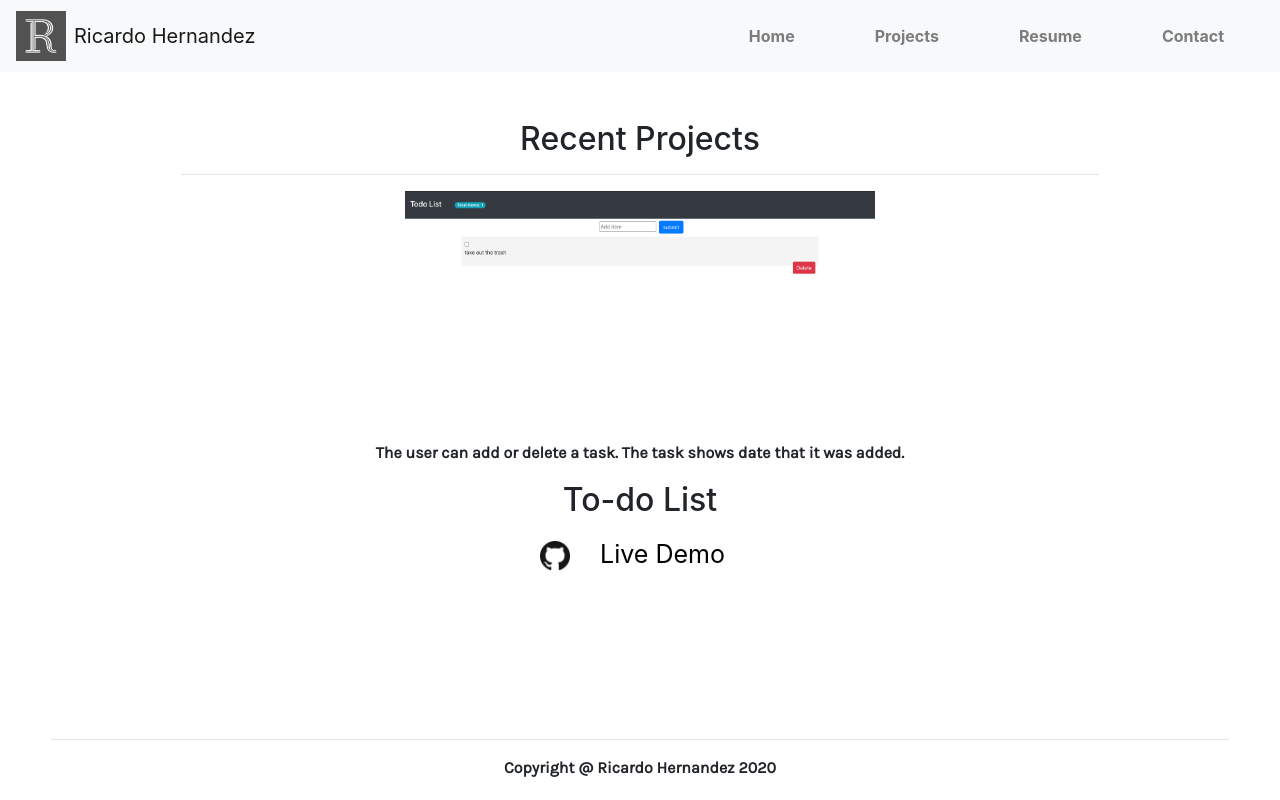
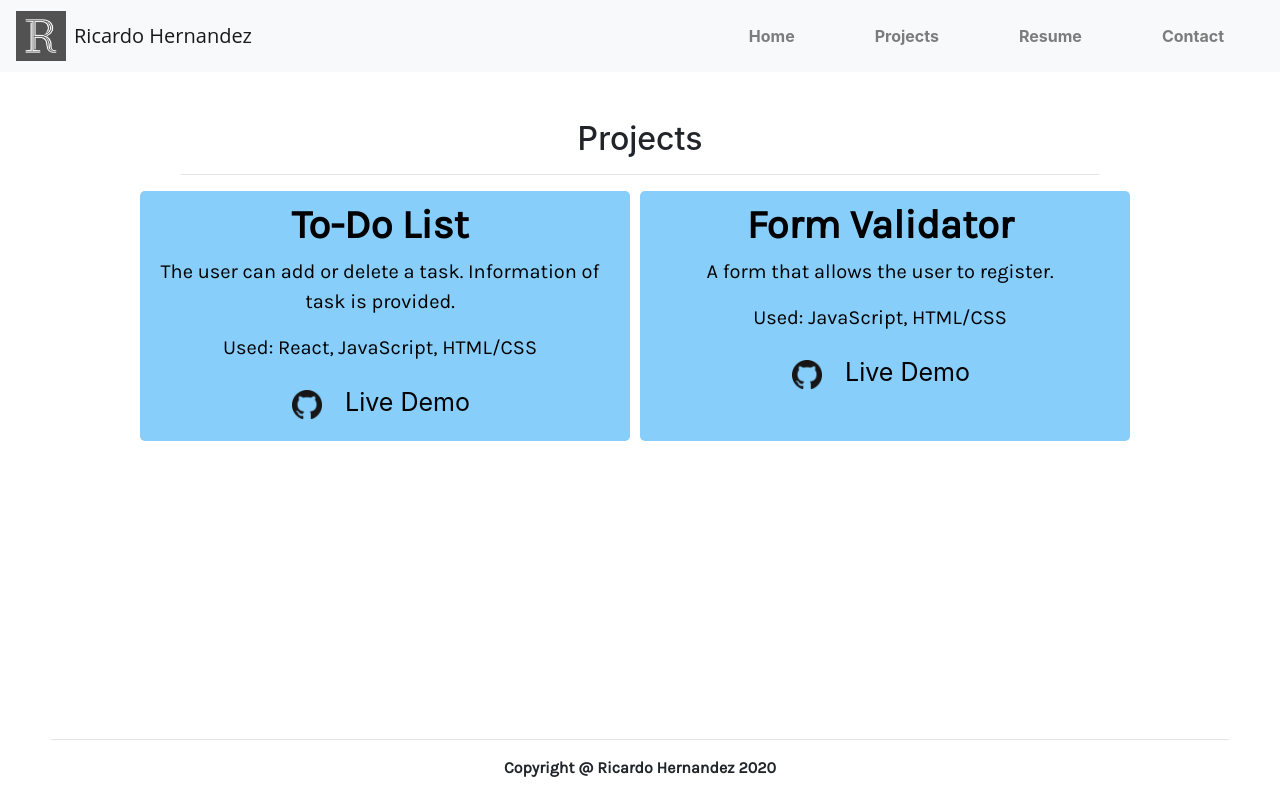
Before and after one commit to ricardoh19/Portfolio, a React (Create React App) app: page /projects in a window 1280 px wide. Built offline with nearby package versions, Linux system fonts and the light colour scheme.

Commit message:
Updated projects page

```diff
--- a/src/components/Contact/contact.jsx
+++ b/src/components/Contact/contact.jsx
@@ -7,7 +7,7 @@ class Contact extends Component {
         return (
             <div className="container">
                 <div className="text-center m-5">
-                    <h2>Contact me</h2><hr className="hr1"/>
+                    <h2>Contact me</h2><hr className="ml-5 mr-5"/>
                     <div class="logos">
                         <a target="_blank" href="https://linkedin.com/in/ricardo-hernandez-8242b474">
                             <img src={require('../../images/LI.png')} width="35" height="30" alt="logo"/>
--- a/src/components/Home/home.jsx
+++ b/src/components/Home/home.jsx
@@ -19,7 +19,7 @@ class Home extends Component {
                     <div className="row">
                         <div className="col-md-6 offset-md-3">
                             <p>I am currently a Computer Science student at Gardner-Webb University.</p>
-                            <p>My passion is programming where I am chasing that rush when I solve a problem. I love building things ranging from web apps or any challenge I can tackle. </p>
+                            <p>My passion is programming where I am chasing that rush when I solve a problem. I love building things ranging from web apps to any challenge I can tackle. </p>
                         </div>
                     </div>
                     </div>
--- a/src/components/Navbar/navigate.jsx
+++ b/src/components/Navbar/navigate.jsx
@@ -6,7 +6,7 @@ class Navigate extends Component {
         return (
             <nav class="navbar navbar-expand-lg navbar-light bg-light">
               <img src={require('../../images/logo_size_invert.jpg')} width="50" height="50" alt="logo"/>
-              <a class="navbar-brand m-2" href="/">Ricardo Hernandez</a>
+              <a id="name" class="navbar-brand m-2" href="/">Ricardo Hernandez</a>
               <button class="navbar-toggler" type="button" data-toggle="collapse" data-target="#navbarNavAltMarkup" aria-controls="navbarNavAltMarkup" aria-expanded="false" aria-label="Toggle navigation">
                 <span class="navbar-toggler-icon"></span>
               </button>
--- a/src/components/Navbar/navstyles.css
+++ b/src/components/Navbar/navstyles.css
@@ -12,3 +12,6 @@
     font-size: larger;
     color: black;
 }
+#name{
+    font-family: 'Open Sans', sans-serif;
+}
--- a/src/components/Projects/projects.jsx
+++ b/src/components/Projects/projects.jsx
@@ -6,19 +6,33 @@ class Projects extends Component {
         return (
             <div className="container">
                 <div className="text-center m-5">
-                        <h2>Recent Projects</h2><hr className="ml-5 mr-5"/>
+                        <h2>Projects</h2><hr className="ml-5 mr-5"/>
 
-                                <div className="project1">
-                                    <a class="project-image" target="_blank" href="https://wizardly-noyce-328b84.netlify.app/">
-                                        <img src={require('../../images/todolist.jpg')} width="470" height="250" alt="logo"/>
-                                    </a>
-                                        <p>The user can add or delete a task. The task shows date that it was added.</p>
-                                        <h2 className="m-3">To-do List</h2>
-                                        <a class="github" target="_blank" href="https://github.com/ricardoh19/react-To-do-list">
+                            <div className="cont">
+                                <div id="box1" class="box">
+                                    <div id="box1" >
+                                        <h1>To-Do List</h1>
+                                        <p>The user can add or delete a task. Information of task is provided.</p>
+                                        <p>Used: React, JavaScript, HTML/CSS</p>
+                                    </div>
+                                    <a class="github" target="_blank" href="https://github.com/ricardoh19/react-To-do-list">
                                             <img src={require('../../images/GitHub.png')} width="30" height="30" alt="logo"/>
                                         </a>
                                     <a target="_blank" href="https://wizardly-noyce-328b84.netlify.app/" class="demo">Live Demo</a>
                                 </div>
+
+                                <div id="box1" class="box">
+                                    <div id="box1" >
+                                        <h1>Form Validator</h1>
+                                        <p>A form that allows the user to register.</p>
+                                        <p>Used: JavaScript, HTML/CSS</p>
+                                    </div>
+                                    <a class="github" target="_blank" href="https://github.com/ricardoh19/Form-authentication">
+                                            <img src={require('../../images/GitHub.png')} width="30" height="30" alt="logo"/>
+                                        </a>
+                                    <a target="_blank" href="https://happy-raman-5aacde.netlify.app/" class="demo">Live Demo</a>
+                                </div>
+                            </div>
 
 
                         </div>
--- a/src/components/Projects/projectstyles.css
+++ b/src/components/Projects/projectstyles.css
@@ -1,28 +1,53 @@
-.project1 p{
-    font-size: 16px;
-}
-.project-image{
-  transition-duration: 0.15s;
-  transition-timing-function: linear;
-}
-.project-image:hover{
-  filter: brightness(0.50);
+.box{
+    background-color: lightskyblue;
+    height: 250px;
+    width: 700px;
+  }
+.box:hover{
+    box-shadow: 0 6px 6px rgba(0,0,0,0.23);
+  }
+.cont{
+    text-align:center;
+    max-width:1000px;
+    margin: 0 auto;
+    height:400px;
+    display: flex;
+
+  }
+#box1{
+    margin-right: 10px;
+    border-radius: 5px;
+    text-decoration: none;
+    color:black;
+    padding: 5px;
+  }
+
+#box1 p{
+  font-weight: normal;
+  font-size: 20px;
 }
 
+
+.github{
+    position: relative;
+    left: 0;
+    bottom: 0;
+  }
 .github:hover{
     filter:invert(50%);
   }
 
-  .demo{
+.demo{
     text-decoration: none;
-    margin-left: 15px;
-    padding: 15px;
+    padding: 8px;
     font-size:17px;
     color: black;
+    margin-left: 15px;
   }
-  .demo:hover{
+.demo:hover{
     background-color: blue;
     color: white;
     text-decoration: none;
     border-radius: 7px;
-  }
+
+}
```
